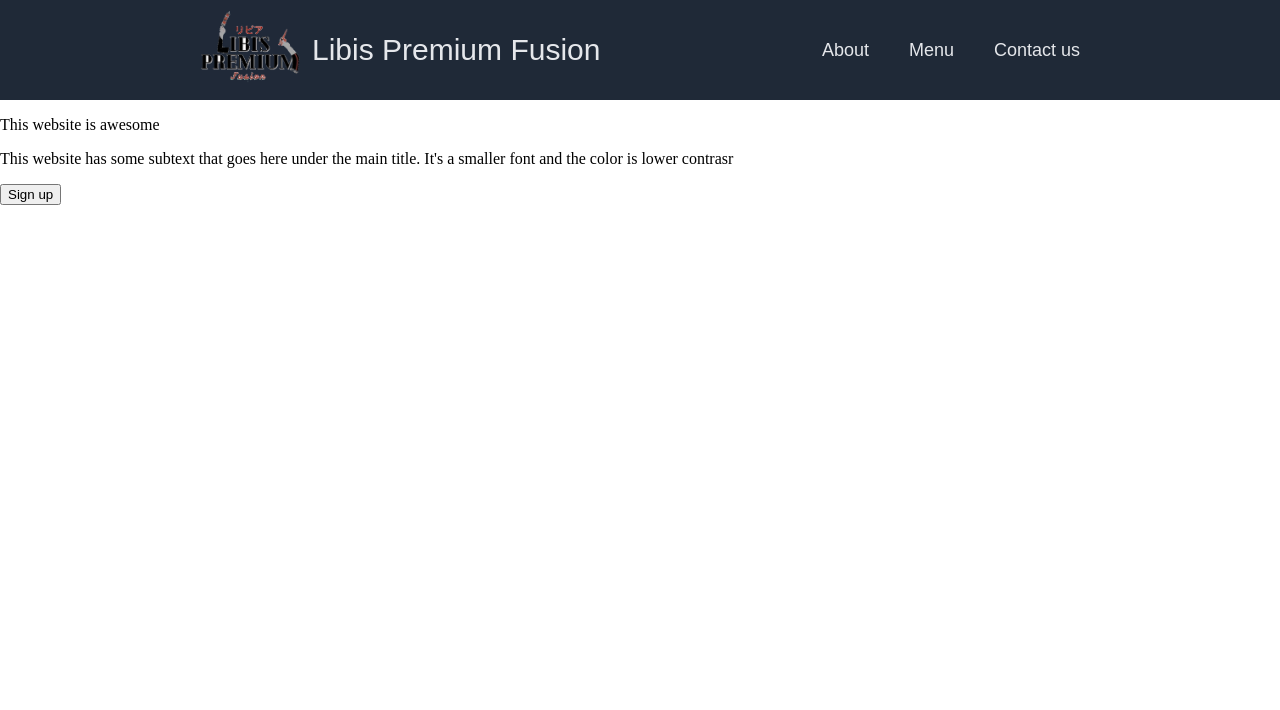
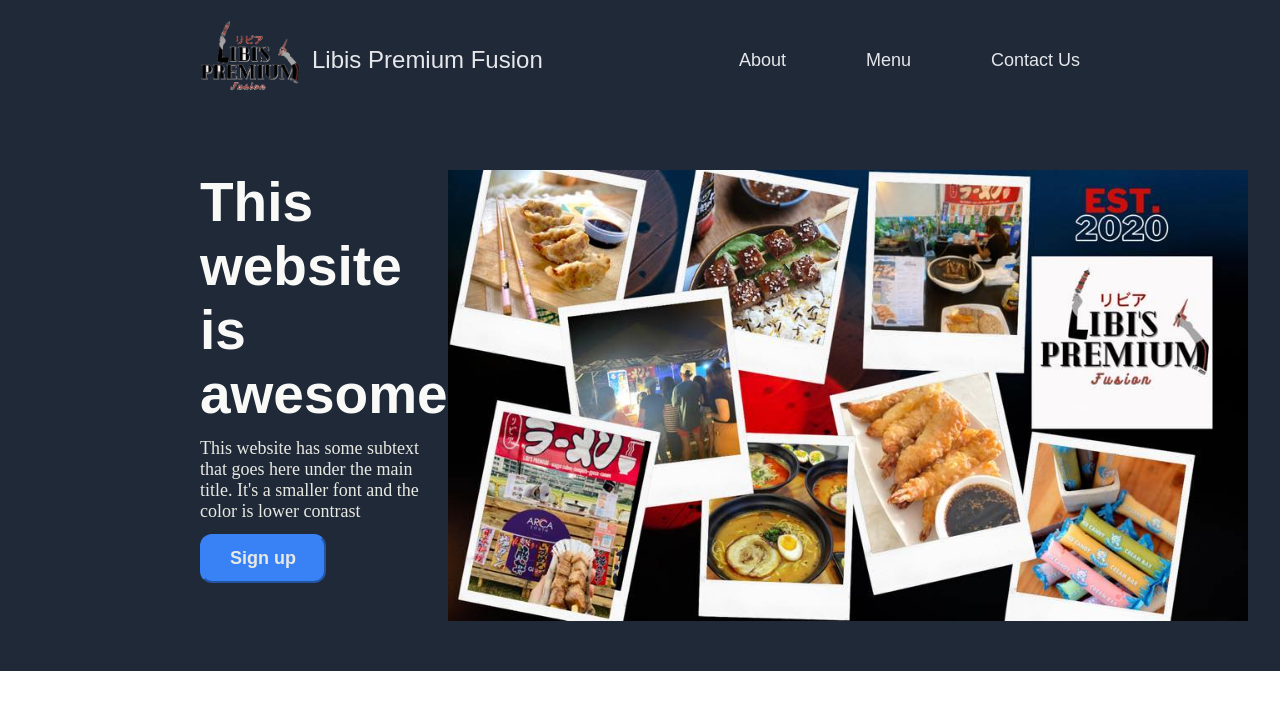
Before and after one commit to Condoriano69/first-project, a plain HTML site: page index.html in a window 1280 px wide. Drawn offline with Linux system fonts and the light colour scheme.

Commit message:
add hero main and image

```diff
--- a/index.html
+++ b/index.html
@@ -15,16 +15,18 @@
             <ul class="menu">
                 <li><a href="">About</a></li>
                 <li><a href="">Menu</a></li>
-                <li><a href="">Contact us</a></li>
+                <li><a href="">Contact Us</a></li>
             </ul>
         </header>
 
-        <div>
-            <section>
-                <p>This website is awesome</p>
-                <p>This website has some subtext that goes here under the main title. It's a smaller font and the color is lower contrasr</p>
-                <button>Sign up</button>
+        <div class="heromain">
+            <section class="herotxtside">
+                <p class="herotxtmain">This website is awesome</p>
+                <p class="subtext">This website has some subtext that goes here under the main title. It's a smaller font and the color is lower contrast</p>
+                <button class="signup">Sign up</button>
             </section>
+
+            <img src="./img/heroImage1.jpg" alt="food Pics" class="heroimg1">
         </div>
 
 
--- a/style.css
+++ b/style.css
@@ -1,17 +1,27 @@
 body {
+    display: flex;
+    flex-direction: column;
+}
+
+body, p {
     padding: 0;
     margin: 0;
+}
+
+
+header, .heromain {
+    margin: 0;
+    padding: 10px 200px;
+    background-color: #1f2937;
     display: flex;
-    flex-direction: column;
+    align-items: center;
+    padding-bottom: 50px;
 
 }
 
-header {
-    margin: 0;
-    padding: 0 200px;
-    background-color: #1f2937;
-    display: flex;
-    align-items: center;
+.heromain {
+    justify-content: space-between;
+    align-items: flex-start;
 }
 
 .logo {
@@ -27,13 +37,14 @@
 .menu {
     font: 18px sans-serif, arial;
     display: flex;
-    gap: 40px;
+    gap: 80px;
     margin-left: auto;
+    padding: 0;
 
 }
 
 .logoheader {
-    font: 30px sans-serif;
+    font: 24px sans-serif;
     margin-left: 12px;
 }
 
@@ -41,3 +52,34 @@
     text-decoration: none;
     color: #e5e7eb;
 }
+
+.herotxtside {
+    max-width: 500px;
+    gap: 20px;
+}
+
+.heroimg1 {
+    max-width: 800px;
+}
+
+.herotxtmain {
+    font: 55px sans-serif, arial;
+    color: #f9faf8;
+    font-weight: bolder;
+    margin-bottom: 12px;
+}
+.subtext {
+    font-size: 18px;
+    color: #e9e9e3;
+    margin-bottom: 12px;
+}
+
+.signup {
+    background-color: #3882f6;
+    color: #e9e9e3;
+    padding: 12px 28px;
+    font-size: 18px;
+    font-weight: bold;
+    border-radius: 12px;
+    border-color: #3882f6;
+}
```
